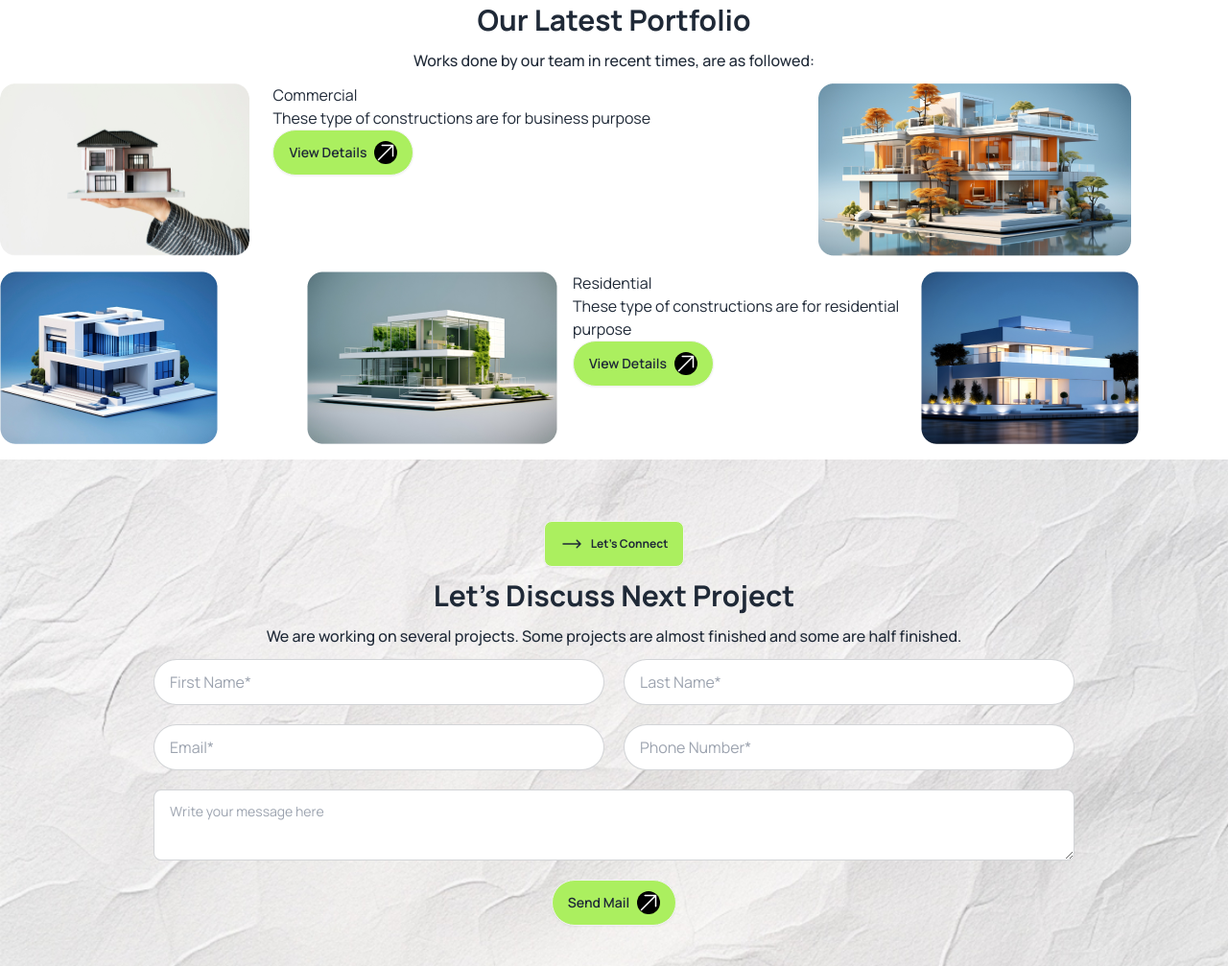
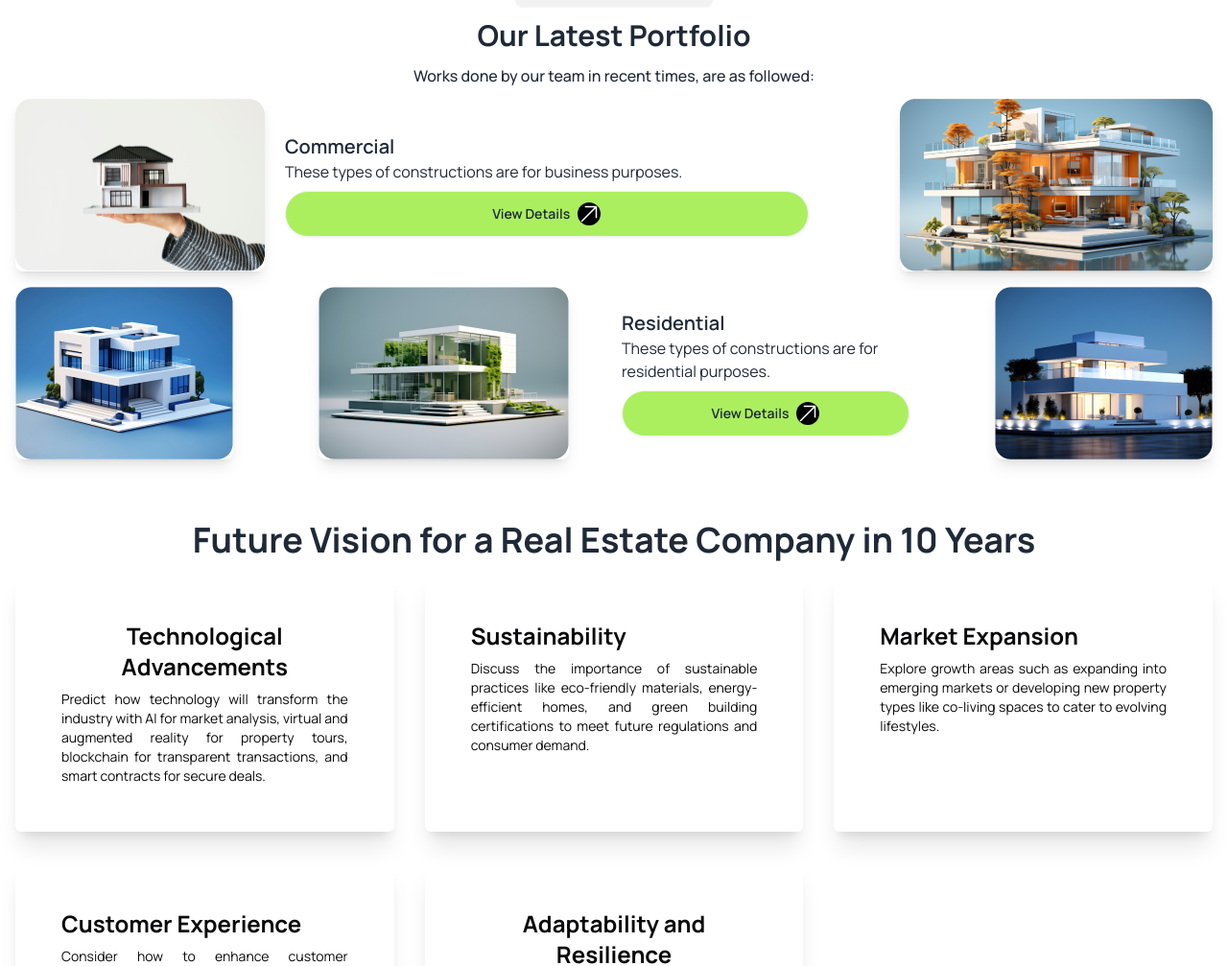
Before and after one commit to aksohag067/hero-assignment-three, a plain HTML site: page index.html in a window 1280 px wide. Shown: the part 1793-2800 px from the top of the page at 96% size. Drawn offline with nearby package versions, Linux system fonts and the light colour scheme.

Commit message:
Final work done

```diff
--- a/index.html
+++ b/index.html
@@ -46,7 +46,6 @@
                   </svg>
                   <a class="font-bold text-xl">Rinterio</a>
                 </div>
-
               </div>
               <div class="navbar-center hidden lg:flex">
                 <ul class="menu menu-horizontal px-1">
@@ -101,7 +100,7 @@
           </div>
       </nav>
       <section>
-          <div class="flex flex-col	hero bg-base-200">
+        <div class="flex flex-col hero bg-base-200">
           <div>
             <img src="assets/banner.png" alt="">
           </div>
@@ -119,18 +118,18 @@
                     <path stroke-linecap="round" stroke-linejoin="round" d="m4.5 19.5 15-15m0 0H8.25m11.25 0v11.25" />
                   </svg>
                 </button>
-
               </div>
             </div>
           </div>
         </div>
       </section>
   </header>
+
     <main class="md:container mx-auto">
 <section>
         <div class="flex flex-col p-4 m-4">
           <img src="assets/Vector.png" alt="" class="w-20 h-10 p-2 mb-2">
-            <div class="flex flex-row gap-4">
+            <div class="flex flex-col lg:flex-row gap-4">
               <div class="h-full flex flex-col justify-between">
                 <div>
                   <button class="btn mb-2">
@@ -169,7 +168,7 @@
                       </div>
                   </div>
               </div>
-              <img src="assets/Rectangle.png" alt="" class="h-fit object-cover">
+              <img src="assets/Rectangle.png" alt="" class="h-fit object-contain">
             </div>
         </div>
 
@@ -186,19 +185,19 @@
           <h3 class="text-3xl font-bold mb-3">Our Works Process</h3>
           <p class="text-base font-medium mb-3">We design our works process in four valuable steps which are as followed by:</p>
         </div>
-        <div class="grid gap-4 grid-cols-4">
-          <div class="card bg-concept-color shadow-xl p-2">
+        <div class="flex flex-col md:flex-row gap-4 mx-8">
+          <div class="card bg-concept-color shadow-xl p-4">
             <figure>
               <img
                 src="assets/concept.png"
-                alt="concept" class="text-left"/>
+                alt="concept"/>
             </figure>
             <div class="card-body">
               <h2 class="card-title">Concept</h2>
               <p>Exploring new and innovative ideas</p>
             </div>
           </div>
-          <div class="card bg-design-color shadow-xl">
+          <div class="card bg-design-color shadow-xl p-4">
             <figure>
               <img
                 src="assets/flow-chart.png"
@@ -209,7 +208,7 @@
               <p>Implement the explored ideas in real</p>
             </div>
           </div>
-          <div class="card bg-vision-color shadow-xl">
+          <div class="card bg-vision-color shadow-xl p-4">
             <figure>
               <img
                 src="assets/vision.png"
@@ -220,7 +219,7 @@
               <p>Follow-up, supervising and monitoring the progress</p>
             </div>
           </div>
-          <div class="card bg-budget-color shadow-xl">
+          <div class="card bg-budget-color shadow-xl p-4">
             <figure>
               <img
                 src="assets/budget-planning.png"
@@ -235,7 +234,7 @@
       </section>
       <!-- Challenge part -->
       <section class="mb-4">
-        <div class="text-center">
+        <div class="text-center px-4">
           <button class="btn mb-3 text-xs font-bold">
             <svg xmlns="http://www.w3.org/2000/svg" fill="none" viewBox="0 0 24 24" stroke-width="1.5" stroke="currentColor" class="size-6">
               <path stroke-linecap="round" stroke-linejoin="round" d="M17.25 8.25 21 12m0 0-3.75 3.75M21 12H3" />
@@ -245,19 +244,20 @@
           <h3 class="text-3xl font-bold mb-3">Our Latest Portfolio</h3>
           <p class="text-base font-medium mb-3">Works done by our team in recent times, are as followed:</p>
         </div>
-        <div>
-          <div class="grid grid-cols-3 mb-4">
-            <div class="col-span-2">
-              <div class="grid grid-cols-3">
-                <div>
-                  <img src="assets/img1.png" alt="">
+
+        <div class="px-4">
+          <div class="grid grid-cols-1 md:grid-cols-3 gap-4 mb-4">
+            <div class="md:col-span-2">
+              <div class="grid grid-cols-1 md:grid-cols-3 gap-4">
+                <div class="flex justify-center md:justify-start">
+                  <img src="assets/img1.png" alt="Commercial Project" class="w-full md:w-auto rounded-lg shadow-lg">
                 </div>
-                <div class="col-span-2">
-                  <h3>Commercial</h3>
-                  <p>
-                    These type of constructions are for business purpose
+                <div class="md:col-span-2 flex flex-col justify-center">
+                  <h3 class="text-xl font-semibold">Commercial</h3>
+                  <p class="text-sm md:text-base mb-2">
+                    These types of constructions are for business purposes.
                   </p>
-                  <button class="btn bg-customIcon rounded-full">
+                  <button class="btn bg-customIcon rounded-full w-full md:w-auto">
                     View Details
                     <svg xmlns="http://www.w3.org/2000/svg" fill="none" viewBox="0 0 24 24" stroke-width="1.5" stroke="currentColor" class="size-6 bg-black text-white rounded-full justify-self-center self-center">
                       <path stroke-linecap="round" stroke-linejoin="round" d="m4.5 19.5 15-15m0 0H8.25m11.25 0v11.25" />
@@ -266,22 +266,27 @@
                 </div>
               </div>
             </div>
-            <div>
-              <img src="assets/img2.png" alt="">
+
+            <div class="flex justify-center md:justify-end">
+              <img src="assets/img2.png" alt="Portfolio Image 2" class="w-full md:w-auto rounded-lg shadow-lg">
             </div>
           </div>
-          <div class="grid grid-cols-4">
-            <div>
-              <img src="assets/img3.png" alt="">
+
+          <div class="grid grid-cols-1 md:grid-cols-4 gap-4">
+            <div class="flex justify-center md:justify-start">
+              <img src="assets/img3.png" alt="Portfolio Image 3" class="w-full md:w-auto rounded-lg shadow-lg">
             </div>
-            <div class="col-span-2 gap-4 flex">
-              <img src="assets/img4.png" alt="">
-              <div>
-                <h3>Residential</h3>
-                  <p>
-                    These type of constructions are for residential purpose
+
+            <div class="md:col-span-2 grid grid-cols-1 md:grid-cols-2 gap-4">
+              <div class="flex justify-center md:justify-start">
+                <img src="assets/img4.png" alt="Residential Project" class="w-full md:w-auto rounded-lg shadow-lg">
+              </div>
+              <div class="flex flex-col justify-center">
+                <h3 class="text-xl font-semibold">Residential</h3>
+                <p class="text-sm md:text-base mb-2">
+                  These types of constructions are for residential purposes.
                 </p>
-                  <button class="btn bg-customIcon rounded-full">
+                <button class="btn bg-customIcon rounded-full w-full md:w-auto">
                   View Details
                   <svg xmlns="http://www.w3.org/2000/svg" fill="none" viewBox="0 0 24 24" stroke-width="1.5" stroke="currentColor" class="size-6 bg-black text-white rounded-full justify-self-center self-center">
                     <path stroke-linecap="round" stroke-linejoin="round" d="m4.5 19.5 15-15m0 0H8.25m11.25 0v11.25" />
@@ -289,96 +294,16 @@
                 </button>
               </div>
             </div>
-            <div>
-              <img src="assets/img5.png" alt="">
+
+            <div class="flex justify-center md:justify-end">
+              <img src="assets/img5.png" alt="Portfolio Image 5" class="w-full md:w-auto rounded-lg shadow-lg">
             </div>
           </div>
         </div>
       </section>
-      <section>
-        <!-- <div class="bg-[url('./assets/bg.jpg')] bg-cover bg-center bg-no-repeat bg-fixed h-fit">
-          <div class="text-center">
-            <button class="btn bg-customIcon mb-3 mt-16 text-xs font-bold">
-              <svg xmlns="http://www.w3.org/2000/svg" fill="none" viewBox="0 0 24 24" stroke-width="1.5" stroke="currentColor" class="size-6">
-                <path stroke-linecap="round" stroke-linejoin="round" d="M17.25 8.25 21 12m0 0-3.75 3.75M21 12H3" />
-              </svg>
-              Let's Connect
-            </button>
-            <h3 class="text-3xl font-bold mb-3">Let's Discuss Next Project</h3>
-            <p class="text-base font-medium mb-3">We are working on several projects. Some projects are almost finished and some are half finished.</p>
-          </div>
-          <div>
-            <form class="grid grid-cols-2 gap-5 mx-40">
-              <label class="input input-bordered rounded-full flex items-center gap-2">
-                <input type="text" placeholder="First Name*" />
-              </label>
-              <label class="input input-bordered rounded-full flex items-center gap-2">
-                <input type="text" placeholder="Last Name*" />
-              </label>
-              <label class="input input-bordered rounded-full flex items-center gap-2">
-                <input type="text" placeholder="Email*" />
-              </label>
-              <label class="input input-bordered rounded-full flex items-center gap-2">
-                <input type="text" placeholder="Phone Number*" />
-              </label>
-              <textarea class="textarea textarea-bordered col-span-2" placeholder="Write your message here"></textarea>
-              <div class="col-span-2 flex justify-center items-center mb-16">
-                <button class="btn bg-customIcon rounded-full px-60">
-                  Send Mail
-                  <svg xmlns="http://www.w3.org/2000/svg" fill="none" viewBox="0 0 24 24" stroke-width="1.5" stroke="currentColor" class="size-6 bg-black text-white rounded-full justify-self-center self-center">
-                    <path stroke-linecap="round" stroke-linejoin="round" d="m4.5 19.5 15-15m0 0H8.25m11.25 0v11.25" />
-                  </svg>
-                </button>
-              </div>
-            </form>
-
-          </div>
-        </div> -->
-        <div class="bg-[url('./assets/bg.jpg')] bg-cover bg-center bg-no-repeat bg-fixed h-fit">
-          <div class="text-center">
-              <button class="btn bg-customIcon mb-3 mt-16 text-xs font-bold">
-                  <svg xmlns="http://www.w3.org/2000/svg" fill="none" viewBox="0 0 24 24" stroke-width="1.5" stroke="currentColor" class="size-6">
-                      <path stroke-linecap="round" stroke-linejoin="round" d="M17.25 8.25 21 12m0 0-3.75 3.75M21 12H3" />
-                  </svg>
-                  Let's Connect
-              </button>
-              <h3 class="text-3xl font-bold mb-3">Let's Discuss Next Project</h3>
-              <p class="text-base font-medium mb-3">We are working on several projects. Some projects are almost finished and some are half finished.</p>
-          </div>
-          <div>
-              <!-- Modified form structure -->
-              <form class="grid grid-cols-1 sm:grid-cols-2 gap-5 mx-4 md:mx-40">
-                  <label class="input input-bordered rounded-full flex items-center gap-2">
-                      <input type="text" placeholder="First Name*" />
-                  </label>
-                  <label class="input input-bordered rounded-full flex items-center gap-2">
-                      <input type="text" placeholder="Last Name*" />
-                  </label>
-                  <label class="input input-bordered rounded-full flex items-center gap-2">
-                      <input type="text" placeholder="Email*" />
-                  </label>
-                  <label class="input input-bordered rounded-full flex items-center gap-2">
-                      <input type="text" placeholder="Phone Number*" />
-                  </label>
-                  <!-- Full-width text area -->
-                  <textarea class="textarea textarea-bordered col-span-1 sm:col-span-2" placeholder="Write your message here"></textarea>
-                  <!-- Centered button with full width on small screens -->
-                  <div class="col-span-1 sm:col-span-2 flex justify-center items-center mb-16">
-                      <button class="btn bg-customIcon rounded-full w-full sm:w-auto">
-                          Send Mail
-                          <svg xmlns="http://www.w3.org/2000/svg" fill="none" viewBox="0 0 24 24" stroke-width="1.5" stroke="currentColor" class="size-6 bg-black text-white rounded-full justify-self-center self-center">
-                              <path stroke-linecap="round" stroke-linejoin="round" d="m4.5 19.5 15-15m0 0H8.25m11.25 0v11.25" />
-                          </svg>
-                      </button>
-                  </div>
-              </form>
-          </div>
-      </div>
-
-      </section>
       <section class="py-12">
         <div class="max-w-7xl mx-auto px-4">
-          <h2 class="text-3xl lg:text-4xl font-bold mb-8 text-center">Future Vision for a Real Estate Company in 10 Years</h2>
+          <h2 class="text-3xl lg:text-4xl font-bold mb-4 text-center">Future Vision for a Real Estate Company in 10 Years</h2>
           <div class="grid grid-cols-1 lg:grid-cols-3 gap-8">
 
             <div class="card p-4 shadow-xl text-zinc-950 text-primary-content rounded-md">
@@ -429,7 +354,49 @@
           </div>
         </div>
       </section>
+      <section>
+        <div class="bg-[url('./assets/bg.jpg')] bg-cover bg-center bg-no-repeat bg-fixed h-fit">
+          <div class="text-center">
+              <button class="btn bg-customIcon mb-3 mt-16 text-xs font-bold">
+                  <svg xmlns="http://www.w3.org/2000/svg" fill="none" viewBox="0 0 24 24" stroke-width="1.5" stroke="currentColor" class="size-6">
+                      <path stroke-linecap="round" stroke-linejoin="round" d="M17.25 8.25 21 12m0 0-3.75 3.75M21 12H3" />
+                  </svg>
+                  Let's Connect
+              </button>
+              <h3 class="text-3xl font-bold mb-3">Let's Discuss Next Project</h3>
+              <p class="text-base font-medium mb-3">We are working on several projects. Some projects are almost finished and some are half finished.</p>
+          </div>
+          <div>
+              <form class="grid grid-cols-1 sm:grid-cols-2 gap-5 mx-4 md:mx-40">
+                  <label class="input input-bordered rounded-full flex items-center gap-2">
+                      <input type="text" placeholder="First Name*" />
+                  </label>
+                  <label class="input input-bordered rounded-full flex items-center gap-2">
+                      <input type="text" placeholder="Last Name*" />
+                  </label>
+                  <label class="input input-bordered rounded-full flex items-center gap-2">
+                      <input type="text" placeholder="Email*" />
+                  </label>
+                  <label class="input input-bordered rounded-full flex items-center gap-2">
+                      <input type="text" placeholder="Phone Number*" />
+                  </label>
+                  <textarea class="textarea textarea-bordered col-span-1 sm:col-span-2" placeholder="Write your message here"></textarea>
+                  <div class="col-span-1 sm:col-span-2 flex justify-center items-center mb-16">
+                      <button class="btn bg-customIcon rounded-full w-full sm:w-auto">
+                          Send Mail
+                          <svg xmlns="http://www.w3.org/2000/svg" fill="none" viewBox="0 0 24 24" stroke-width="1.5" stroke="currentColor" class="size-6 bg-black text-white rounded-full justify-self-center self-center">
+                              <path stroke-linecap="round" stroke-linejoin="round" d="m4.5 19.5 15-15m0 0H8.25m11.25 0v11.25" />
+                          </svg>
+                      </button>
+                  </div>
+              </form>
+          </div>
+      </div>
+
+      </section>
+
     </main>
+
     <footer class="md:container mx-auto bg-slate-900">
       <div class="flex flex-col justify-center items-center">
         <div class="flex flex-col items-center gap-4">
@@ -439,11 +406,10 @@
             </svg>
             <a class="font-bold text-xl text-white">Rinterio</a>
           </div>
-          <p class="text-center text-gray-300">The most reliable company you can easily trust for your better future</p>
+          <p class="text-center p-6 text-gray-300">The most reliable company you can easily trust for your better future</p>
         </div>
         <div class="mt-4">
-          <nav class="flex justify-center gap-4">
-            <a class="link link-hover text-white">Home</a>
+          <nav class="flex flex-col lg:flex-row justify-center gap-4">  <a class="link link-hover text-white">Home</a>
             <a class="link link-hover text-white">Services</a>
             <a class="link link-hover text-white">Portfolio</a>
             <a class="link link-hover text-white">Blogs</a>
@@ -451,7 +417,7 @@
           </nav>
         </div>
         <div class="mt-4 mb-8">
-          <button class="btn bg-customIcon rounded-full flex items-center gap-2">
+          <button class="btn bg-customIcon px-6 rounded-full w-full sm:w-auto">
             Book Consult
             <svg xmlns="http://www.w3.org/2000/svg" fill="none" viewBox="0 0 24 24" stroke-width="1.5" stroke="currentColor" class="size-6 bg-black text-white rounded-full">
               <path stroke-linecap="round" stroke-linejoin="round" d="m4.5 19.5 15-15m0 0H8.25m11.25 0v11.25" />
```
Lines whose indentation alone changed are shown as unchanged.
